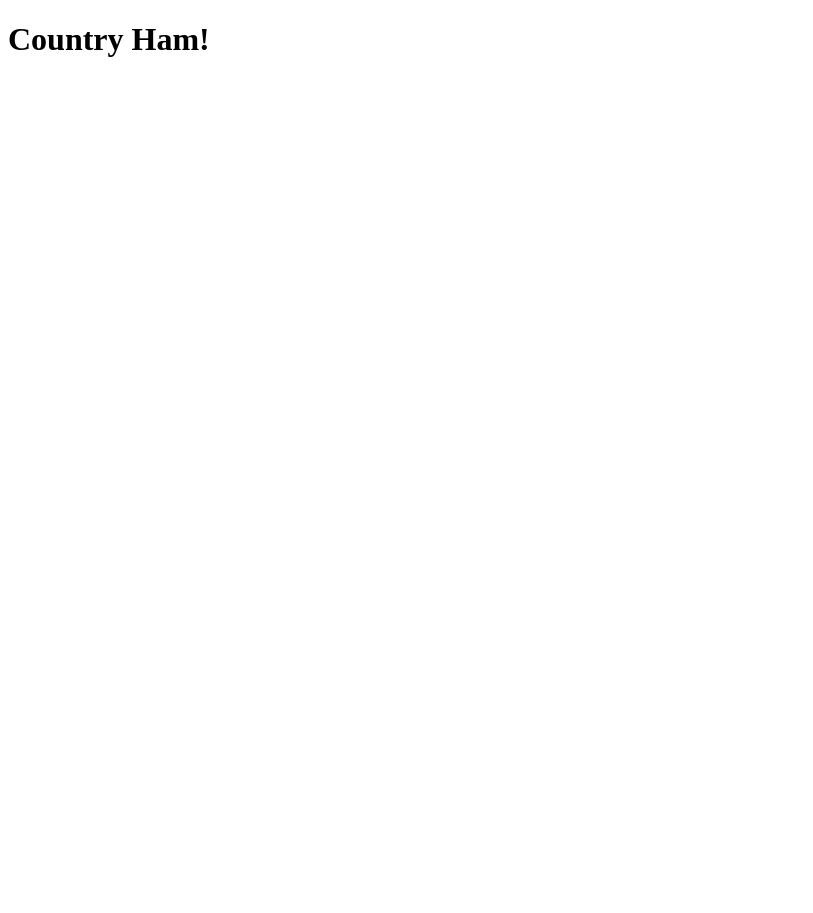
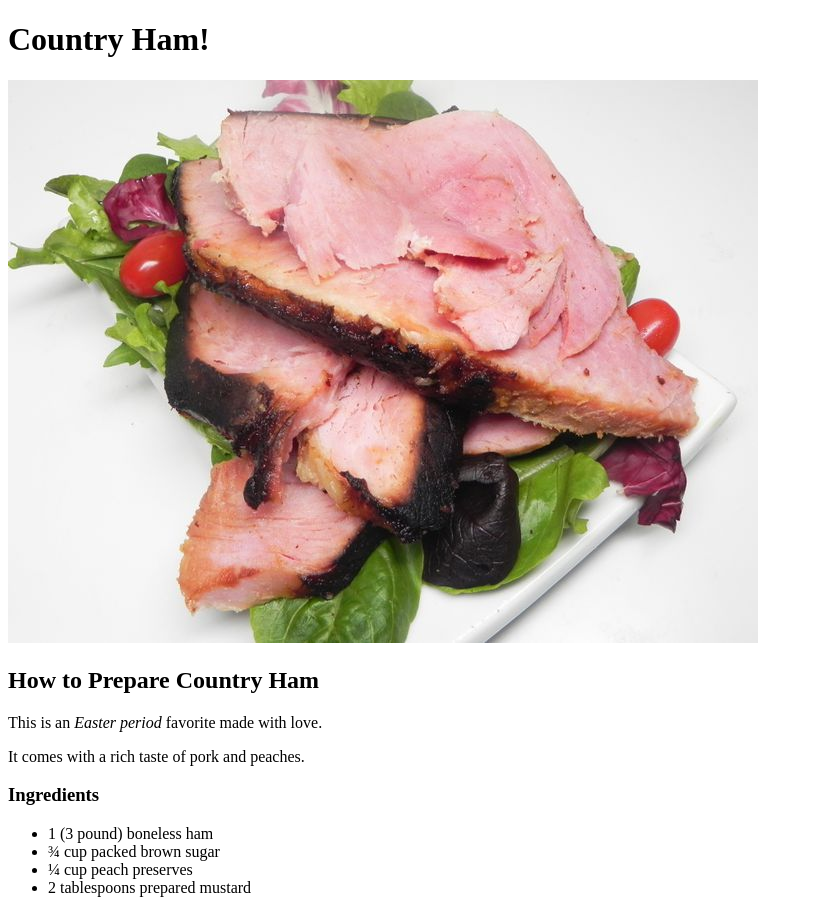
Before and after one commit to josephkatusabe/odin-recipes, a plain HTML site: page recipes/country_ham.html in a window 1280 px wide. Shown: the whole page, without its empty margins (0-813 px from the left). Before the commit the page ends 800 px from the top, so only its background shows below. Drawn offline with Linux system fonts and the light colour scheme.

Commit message:
Added image and flesh of recipes
In country_ham, i added an image of the dish for
visual appeal
I also added the recipe ingredients as well as description.

```diff
--- a/recipes/country_ham.html
+++ b/recipes/country_ham.html
@@ -7,5 +7,16 @@
 </head>
 <body>
     <h1>Country Ham!</h1>
+    <img src="/images/country_ham.jpg">
+    <h2>How to Prepare Country Ham</h2>
+    <p> This is an <em>Easter period</em> favorite made with love.</p>
+    <p>It comes with a rich taste of pork and peaches.</p>
+    <h3>Ingredients</h3>
+    <ul>
+        <li>1 (3 pound) boneless ham</li>
+        <li>¾ cup packed brown sugar</li>
+        <li>¼ cup peach preserves</li>
+        <li>2 tablespoons prepared mustard</li>
+    </ul>
 </body>
 </html>
```
Also changed, not shown: images/country_ham.jpg (added).
